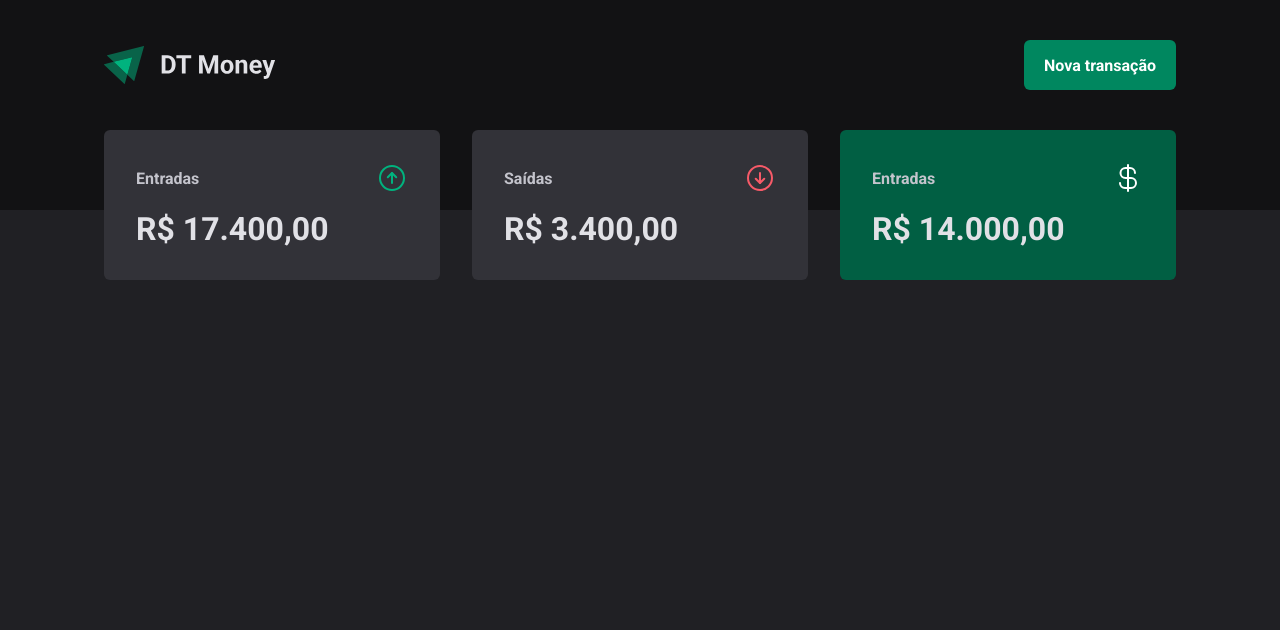
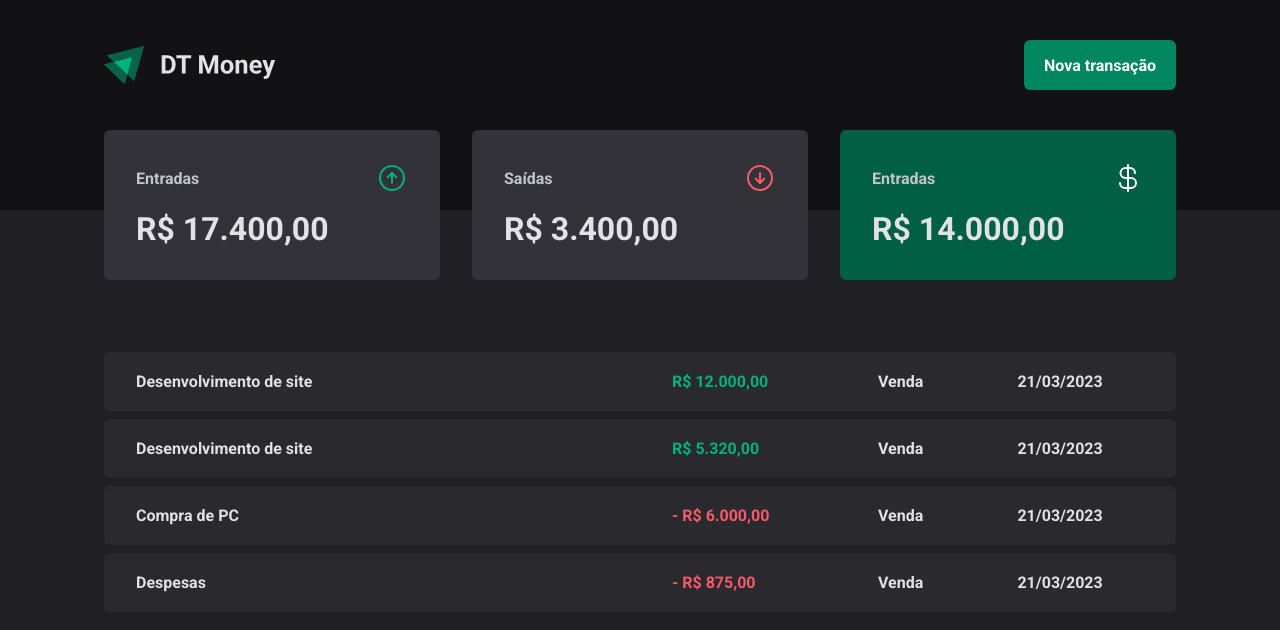
Before and after one commit to JeanB762/03-dt-money_-new-version-, a React (Vite) app: page / in a window 1280 px wide. Shown: the top 630 px of the page. Built offline with nearby package versions, Linux system fonts and the light colour scheme.

Commit message:
feature: Adding TransactionsTable component

```diff
--- a/src/pages/transactions/index.tsx
+++ b/src/pages/transactions/index.tsx
@@ -1,11 +1,54 @@
 import { Header } from '../../components/Header';
 import { Summary } from '../../components/Summary';
+import {
+  PriceHighlight,
+  TransactionsContainer,
+  TransactionsTable,
+} from './styles';
 
 export function Transactions() {
   return (
     <div>
       <Header />
       <Summary />
+      <TransactionsContainer>
+        <TransactionsTable>
+          <tbody>
+            <tr>
+              <td width='50%'>Desenvolvimento de site</td>
+              <td>
+                <PriceHighlight variant='income'>R$ 12.000,00</PriceHighlight>
+              </td>
+              <td>Venda</td>
+              <td>21/03/2023</td>
+            </tr>
+            <tr>
+              <td width='50%'>Desenvolvimento de site</td>
+              <td>
+                <PriceHighlight variant='income'>R$ 5.320,00</PriceHighlight>
+              </td>
+              <td>Venda</td>
+              <td>21/03/2023</td>
+            </tr>
+            <tr>
+              <td width='50%'>Compra de PC</td>
+              <td>
+                <PriceHighlight variant='outcome'>- R$ 6.000,00</PriceHighlight>
+              </td>
+              <td>Venda</td>
+              <td>21/03/2023</td>
+            </tr>
+            <tr>
+              <td width='50%'>Despesas</td>
+              <td>
+                <PriceHighlight variant='outcome'>- R$ 875,00</PriceHighlight>
+              </td>
+              <td>Venda</td>
+              <td>21/03/2023</td>
+            </tr>
+          </tbody>
+        </TransactionsTable>
+      </TransactionsContainer>
     </div>
   );
 }
--- a/src/pages/transactions/styles.ts
+++ b/src/pages/transactions/styles.ts
@@ -0,0 +1,41 @@
+import styled from 'styled-components';
+
+export const TransactionsContainer = styled.main`
+  width: 100%;
+  max-width: 1120px;
+  margin: 4rem auto 0;
+  padding: 0 1.5rem;
+`;
+
+export const TransactionsTable = styled.table`
+  width: 100%;
+  border-collapse: separate;
+  border-spacing: 0 0.5rem;
+  /* margin-top: 1.5rem; */
+
+  td {
+    padding: 1.25rem 2rem;
+    background: ${({ theme }) => theme['gray-700']};
+
+    &:first-child {
+      border-top-left-radius: 6px;
+      border-bottom-left-radius: 6px;
+    }
+
+    &:last-child {
+      border-top-right-radius: 6px;
+      border-bottom-right-radius: 6px;
+    }
+  }
+`;
+
+interface PriceHighlightProps {
+  variant: 'income' | 'outcome';
+}
+
+export const PriceHighlight = styled.span<PriceHighlightProps>`
+  color: ${(props) =>
+    props.variant === 'income'
+      ? props.theme['green-300']
+      : props.theme['red-300']};
+`;
```
